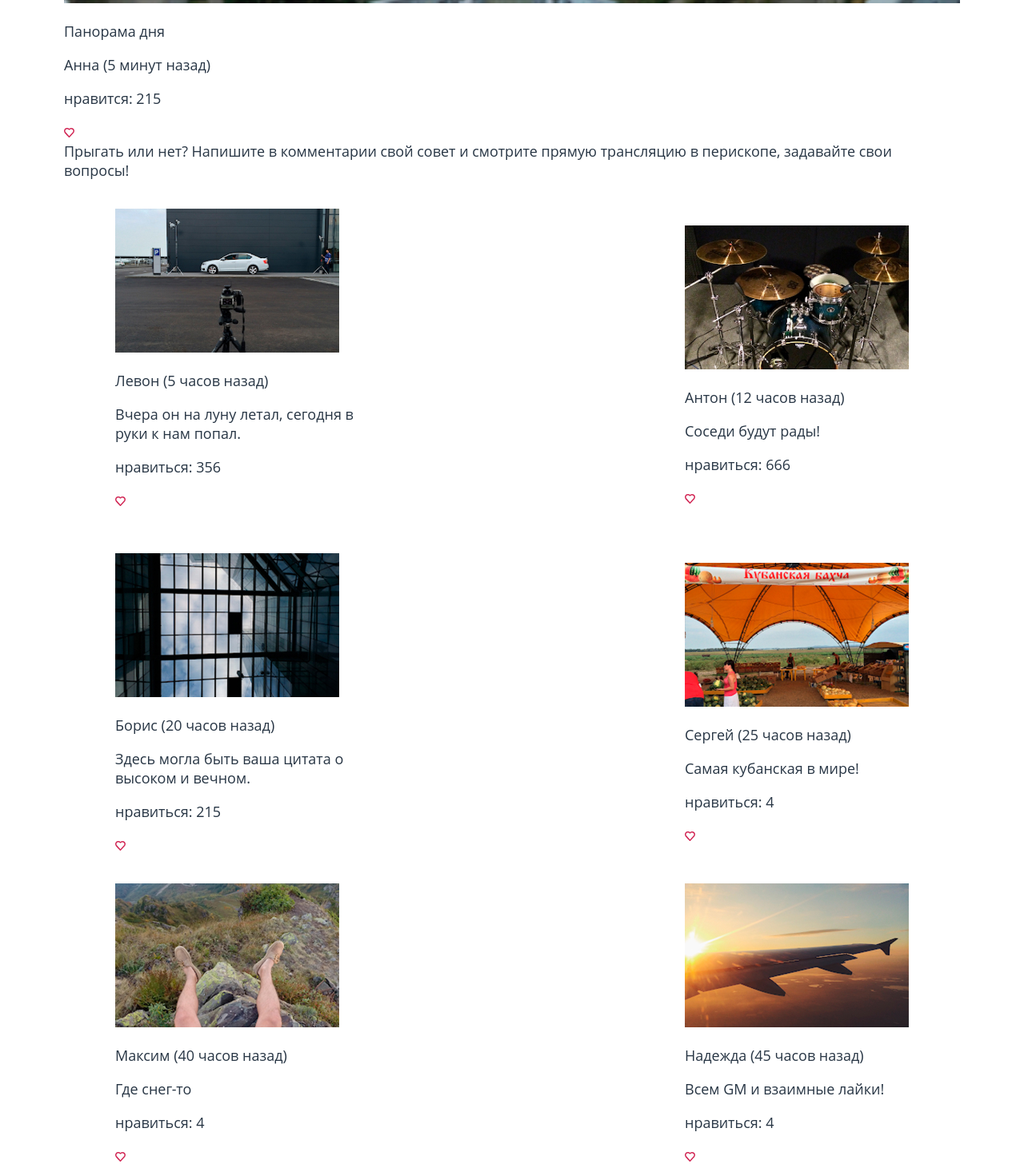
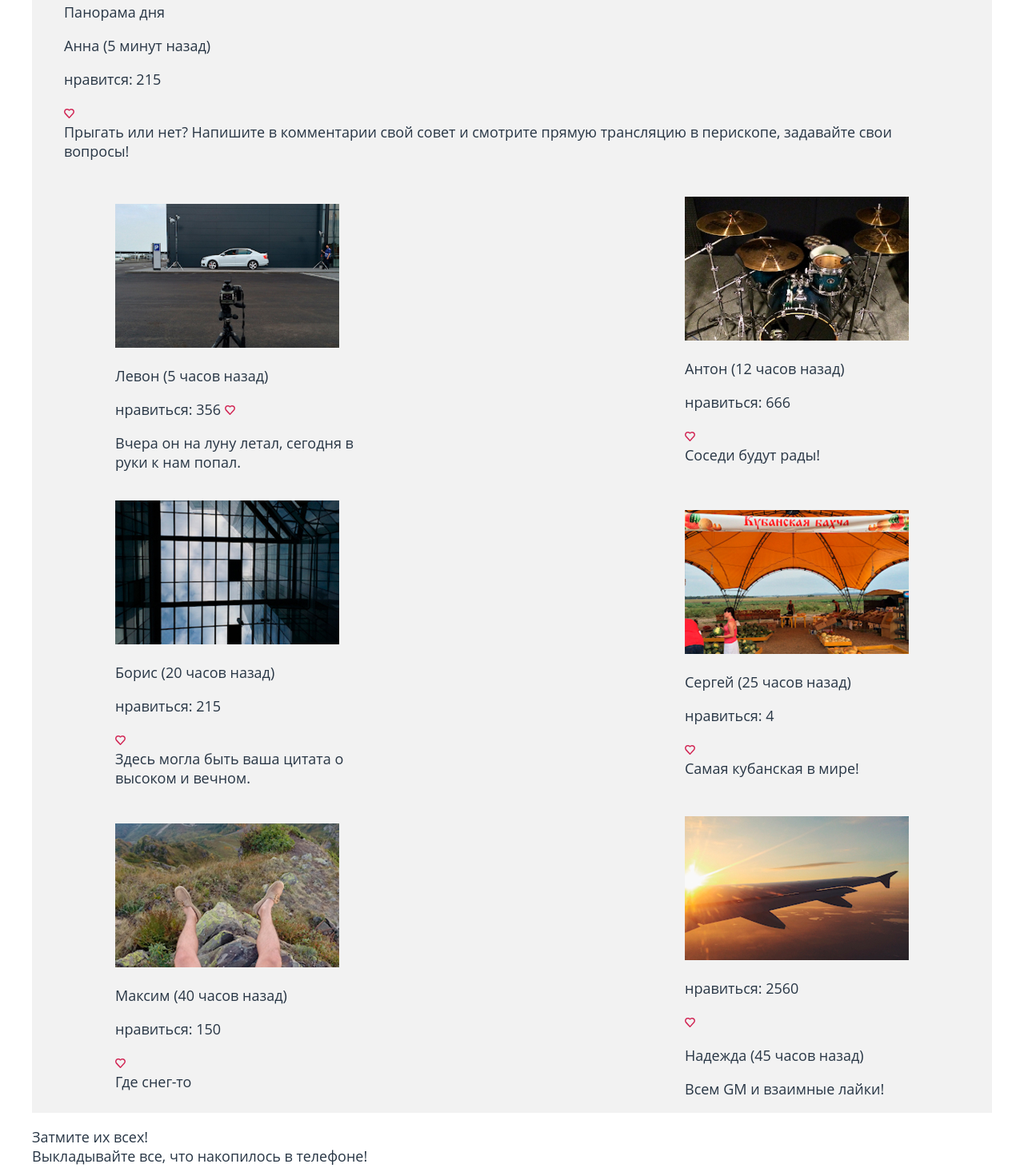
Before and after one commit to iatrish65/1698507-pink-22, a website: page source/catalog.html in a window 1280 px wide. Shown: the part 723-2184 px from the top of the page at 80% size. Drawn offline with nearby package versions, Linux system fonts and the light colour scheme; files that its build step writes are made by us from their sources.

Commit message:
Правка вторая файлов

```diff
--- a/source/catalog.html
+++ b/source/catalog.html
@@ -49,8 +49,9 @@
       <main class="page-foto">
         <h1 class="visually-hidden">Страница фото</h1>
         <section class="user__foto">
+          <h2 class="visually-hidden">Фото Фото</h2>
           <div class="foto__wrapper">
-            <section> class="user__header__foto">
+            <section class="user__header__foto">
               <h2 class="visually-hidden">Фото</h2>
               <p class="user__slogan__foto">
                 Взгляни на фотографии, которые выкладывают пользователи!<br>Видите, как не хватает ваших?
@@ -69,13 +70,12 @@
 
               <div class="user__gallery__foto">
                   <figure>
-                    <img
-                    src="img/mfoto/mavto.jpg"
-                    alt="Фото Левон Машина">
+                    <p><img
+                    src="./img/mfoto/mavto.jpg"
+                    alt="Фото Левон Машина"/></p>
                     <p>Левон (5 часов назад)</p>
+                    <p>нравиться: 356 <img src="./img/icon/heart.svg" alt="лайк"></p>
                     <figcaption>Вчера он на луну летал, сегодня в руки к нам попал.</figcaption>
-                    <p>нравиться: 356</p>
-                    <p><img src="img/icon/heart.svg" alt="лайк"></p>
                   </figure>
 
                   <figure>
@@ -83,8 +83,8 @@
                     src="img/mfoto/mbaraban.jpg"
                     alt="Фото Антон Барабаны">
                     <p>Антон (12 часов назад)</p>
+                    <p>нравиться: 666</p> <img src="./img/icon/heart.svg" alt="лайк">
                     <figcaption>Соседи будут рады!</figcaption>
-                    <p>нравиться: 666</p> <img src="img/icon/heart.svg" alt="лайк">
                   </figure>
 
                   <figure>
@@ -92,8 +92,8 @@
                     src="img/mfoto/mwindow.jpg"
                     alt="Фото Борис Витраж">
                     <p>Борис (20 часов назад)</p>
+                    <p>нравиться: 215</p> <img src="./img/icon/heart.svg" alt="лайк">
                     <figcaption>Здесь могла быть ваша цитата о высоком и вечном.</figcaption>
-                    <p>нравиться: 215</p> <img src="img/icon/heart.svg" alt="лайк">
                   </figure>
 
                   <figure>
@@ -101,8 +101,8 @@
                     src="img/mfoto/mexebition.jpg"
                     alt="Фото Сергей Ярмарка">
                     <p>Сергей (25 часов назад)</p>
+                    <p>нравиться: 4</p> <img src="./img/icon/heart.svg" alt="лайк">
                     <figcaption>Самая кубанская в мире!</figcaption>
-                    <p>нравиться: 4</p> <img src="img/icon/heart.svg" alt="лайк">
                   </figure>
 
                   <figure>
@@ -110,33 +110,34 @@
                     src="img/mfoto/mleg.jpg"
                     alt="Фото Максим Ноги на горах">
                     <p>Максим (40 часов назад)</p>
+                    <p>нравиться: 150</p> <img src="./img/icon/heart.svg" alt="лайк">
                     <figcaption>Где снег-то</figcaption>
-                    <p>нравиться: 4</p> <img src="img/icon/heart.svg" alt="лайк">
                   </figure>
 
                   <figure>
                     <img
                     src="img/mfoto/mair.jpg"
                     alt="Фото Надежда Самолет в небе">
+                    <p>нравиться: 2560</p> <img src="./img/icon/heart.svg" alt="лайк">
                     <p>Надежда (45 часов назад)</p>
                     <figcaption>Всем GM и взаимные лайки!</figcaption>
-                    <p>нравиться: 4</p> <img src="img/icon/heart.svg" alt="лайк">
                   </figure>
               </div>
-    </div> </section>
+            </section>
+          </div>
                     <p class="user__slogan__foto">
                     Затмите их всех!<br>Выкладывайте все, что накопилось в телефоне!
                     </p>
                   <div class="user__uploud__foto">
                     <figure>
-                      <img src="img/mfoto/mroud.jpg" alt="Фото зимняя дорога">
+                      <img src="./img/mfoto/mroud.jpg" alt="Фото зимняя дорога">
                     </figure>
                     <div class="catalog-filter">
                         <section class="filter">
-                      <h2 class="visually-hidden">Обработка фотографий</h2>
+                          <h2 class="visually-hidden">Обработка фотографий</h2>
                           <fieldset class="filter-item">
                               <legend>группировка:</legend>
-                              <img src="img/icon/mcrop.svg" alt="mcrop">
+                              <img src="./img/icon/mcrop.svg" alt="mcrop">
                               <div class="range-filter">
                                 <div class="range-controls">
                                   <div class="scale">
@@ -149,7 +150,7 @@
                           </fieldset>
                           <fieldset class="filter-item">
                               <legend>заливка:</legend>
-                              <img src="img/icon/mfill.svg" alt="mfill">
+                              <img src="./img/icon/mfill.svg" alt="mfill">
                               <div class="range-filter">
                                 <div class="range-controls">
                                   <div class="scale">
@@ -162,7 +163,7 @@
                           </fieldset>
                           <fieldset class="filter-item">
                               <legend>контраст:</legend>
-                              <img src="img/icon/mcontrast.svg" alt="mcontrast">
+                              <img src="./img/icon/mcontrast.svg" alt="mcontrast">
                               <div class="range-filter">
                                 <div class="range-controls">
                                   <div class="scale">
@@ -180,8 +181,7 @@
                         </section>
                     </div>
                   </div>
-
-            </section>
+        </section>
       </main>
     <footer class="page-footer">
       <div class="page-footer__wrapper">
```
Also changed, not shown: source/form.html (+2 -2 lines), source/index.html (+11 -11 lines).
